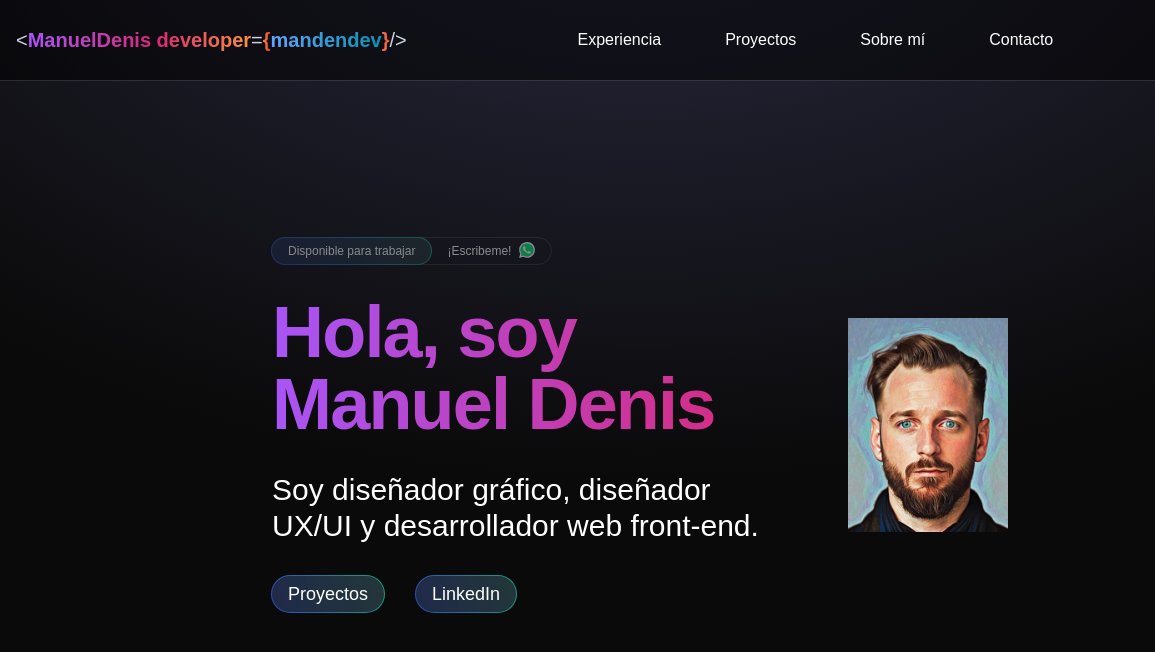
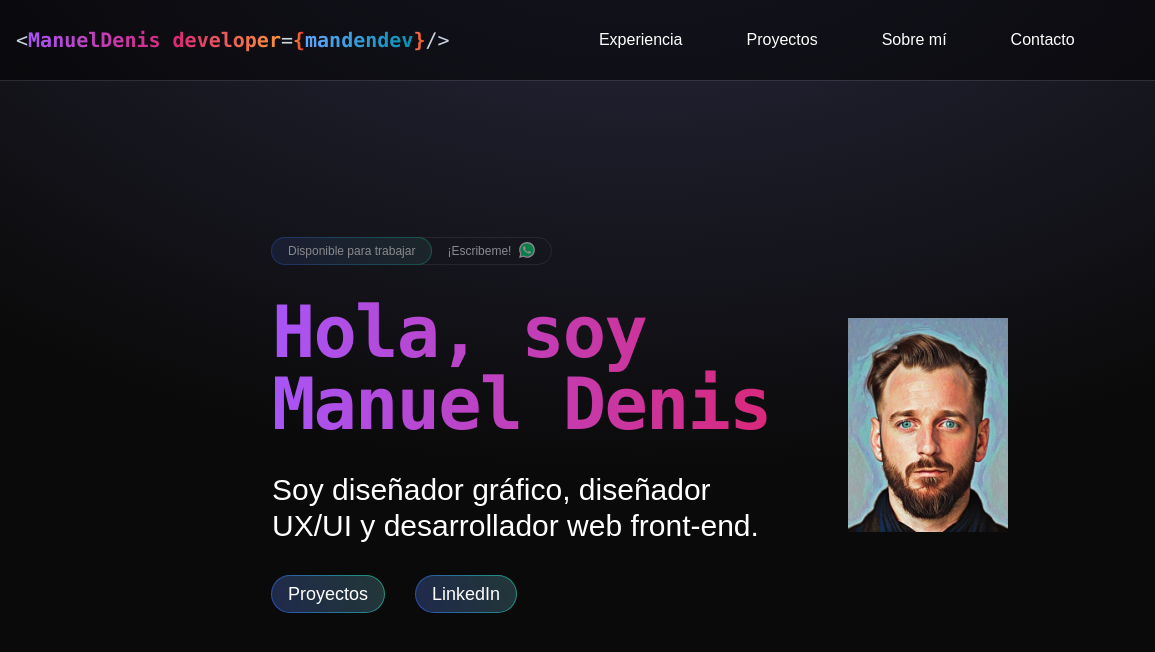
Before and after one commit to ManuelDenisDev/20240209-manueldenis-portafolio, an Astro site: page / in a window 1280 px wide. Shown: the full height of the page, 0-1155 px from the left. Built offline with nearby package versions, Linux system fonts and the light colour scheme; Astro itself is replaced by a stand-in of ours.

Commit message:
Optimizando fuentes de carga

```diff
--- a/src/components/LogoNav.astro
+++ b/src/components/LogoNav.astro
@@ -1,4 +1,4 @@
-<a class="link font-cascadiacode text-[3vw] sm:text-base md:text-lg lg:text-xl" href="/">
+<a class="link font-mono text-[3vw] sm:text-base md:text-lg lg:text-xl" href="/">
 	<h1 class="">
 		<span class="text-slate-300">&#60</span><span class="purpletopink">ManuelDenis </span><span class="pinktoorange">developer</span><span
 			class="text-slate-300">&#61</span
--- a/src/pages/index.astro
+++ b/src/pages/index.astro
@@ -74,7 +74,7 @@ import BottonAvailable from '../components/BottonAvailable.astro';
 					<aside class="flex max-w-lg flex-col items-center justify-center gap-16 lg:items-start lg:gap-8">
 						<BottonAvailable />
 						<h2
-							class="purpletopink animate-fade-up animate-infinite animate-ease-in-out text-center font-cascadiacode text-5xl font-bold tracking-tight sm:text-5xl lg:text-left lg:text-6xl xl:text-7xl">
+							class="purpletopink animate-fade-up animate-infinite animate-ease-in-out text-center font-mono text-5xl font-bold tracking-tight sm:text-5xl lg:text-left lg:text-6xl xl:text-7xl">
 							Hola, soy Manuel Denis
 						</h2>
 						<h3 class="text-center text-3xl font-extralight lg:text-left">Soy diseñador gráfico, diseñador UX/UI y desarrollador web front-end.</h3>
```
